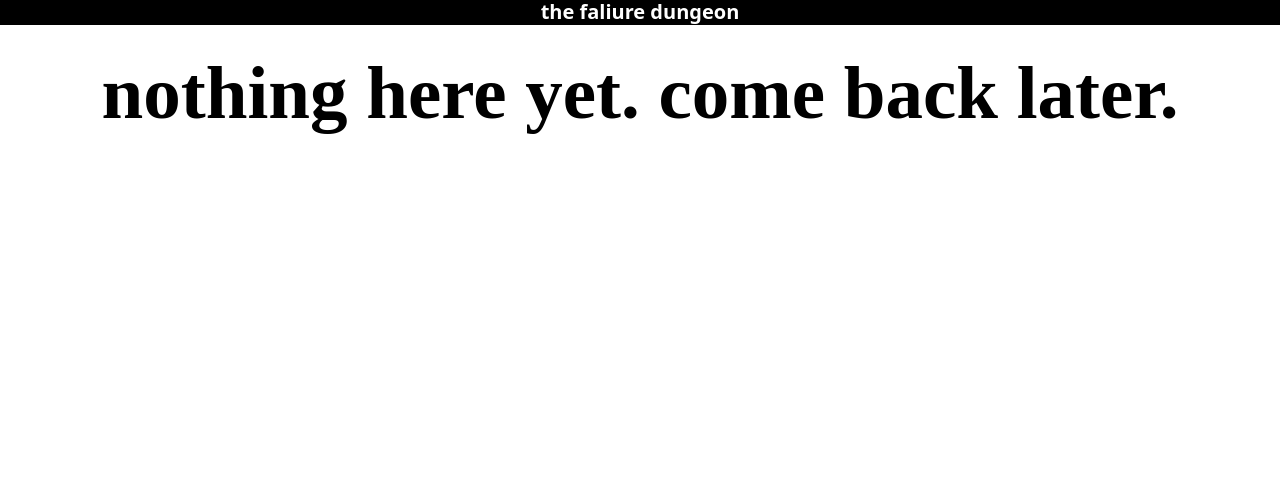
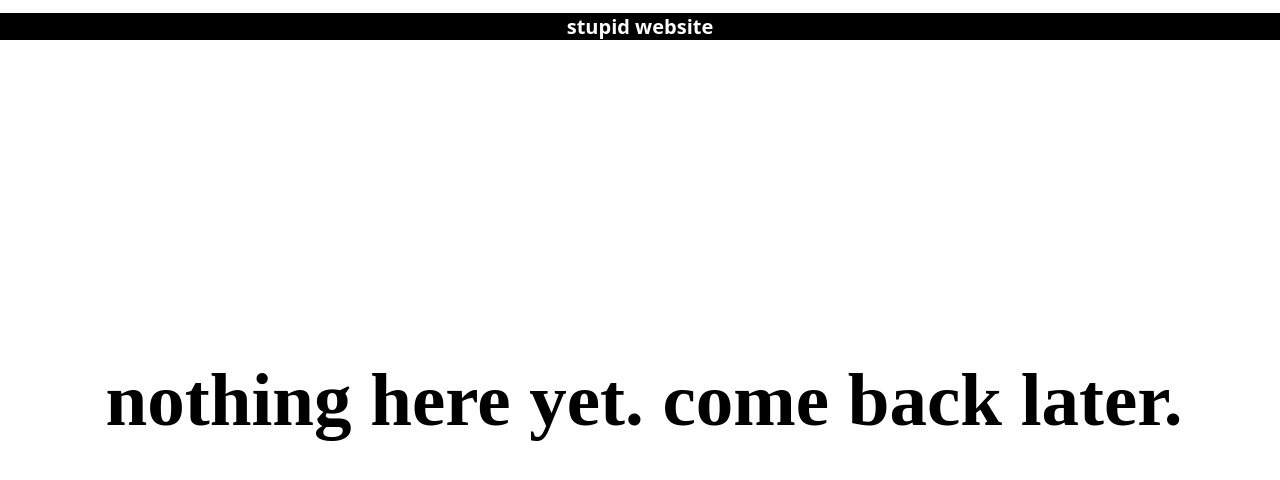
Before and after one commit to Basement561/basement561.github.io, a plain HTML site: page index.html in a window 1280 px wide. Drawn offline with Linux system fonts and the light colour scheme.

Commit message:
minor improvements
changed title from placeholder
made middle text more reactive

```diff
--- a/index.html
+++ b/index.html
@@ -8,27 +8,46 @@
         font-size:20px;
         left: 0px;
         width: 100%;
-        top: -15px;
+        top: -0px;
         position: absolute;
     }
     #bigheading {
+        display: table-cell;
+        position: relative;
+        top: 40%;
         text-align: center;
         font-size: 75px;
         font-family: 'Times New Roman', Times, serif;
+        height: 100px;
+        line-height: 100px;
+        -webkit-transform: translateY(-50%);
+        -ms-transform: translateY(-50%);
+        transform: translateY(-50%);
+        vertical-align: middle;
+        margin: auto;
+        width: 50%;
+    }
+    #headingbox {
+        display:table;
+        height: 100%;
+        top: 50%;
+        position: absolute;
     }
 </style>
 <html>
     <head>
         <title>
-            Demonstration title for website
+            stupid website
         </title>
     </head>
     <body>
         <h1 id="topheading">
-            the faliure dungeon
+            stupid website
         </h1>
+        <div id="headingbox">
         <h1 id="bigheading">
             nothing here yet. come back later.
         </h1>
+        </div>
     </body>
 </html>
```
